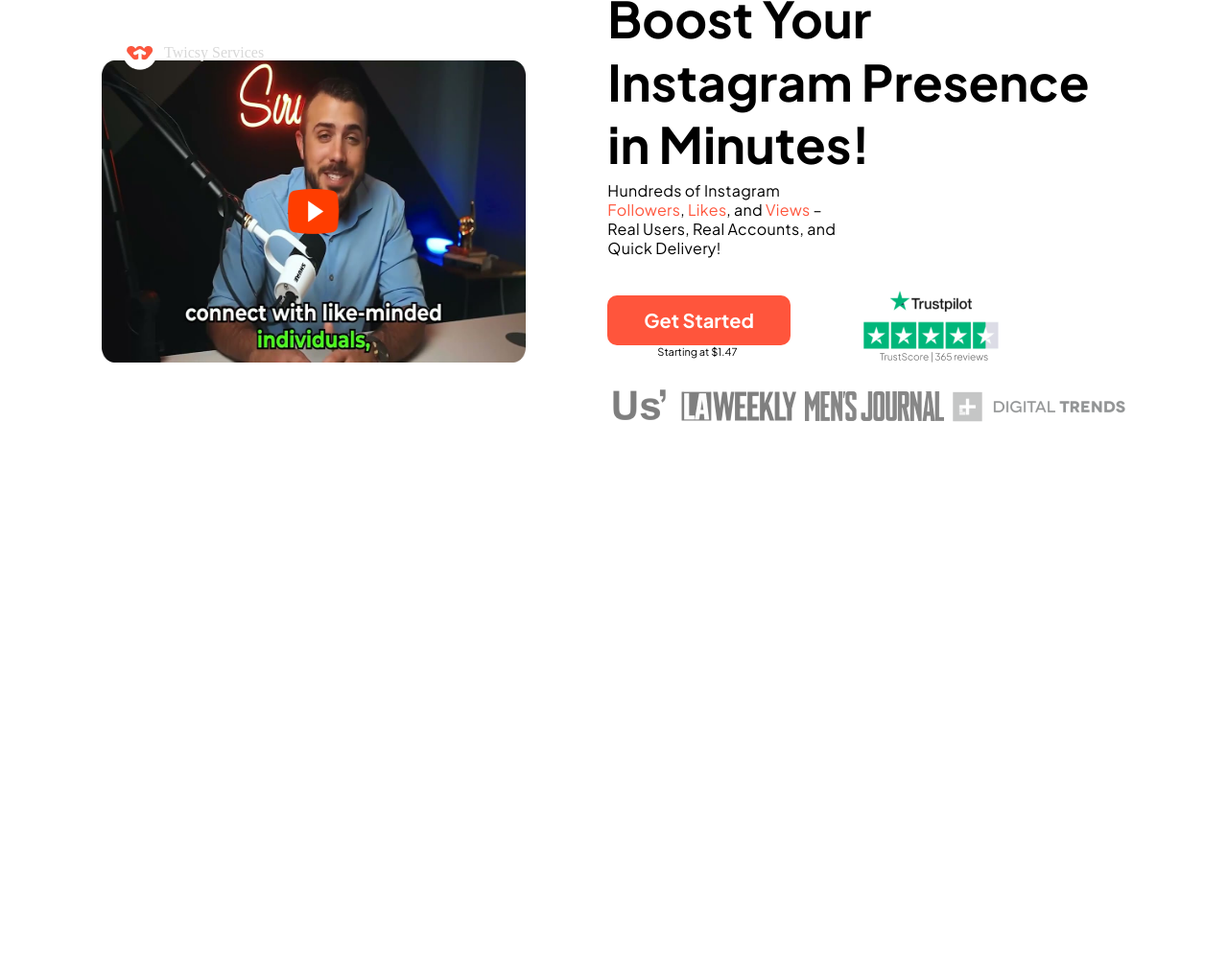
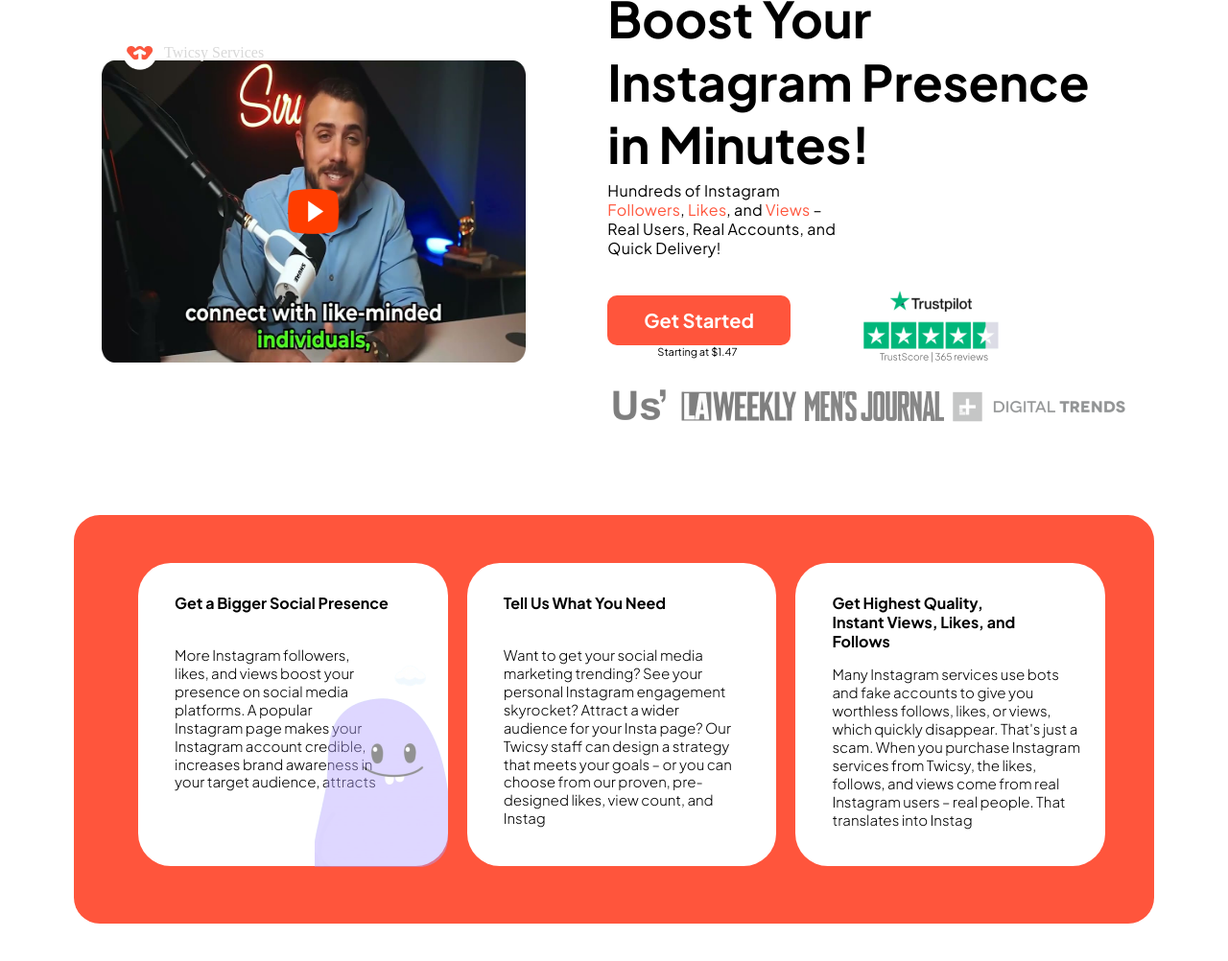
Before and after one commit to sajidmct21/assignment, a plain HTML site: page index.html in a window 1280 px wide. Shown: the part 216-1218 px from the top of the page at 96% size. Before the commit the page ends 800 px from the top, so only its background shows below. Drawn offline with Linux system fonts and the light colour scheme.

Commit message:
Red cards section is completed

```diff
--- a/css/_announcementbar.scss
+++ b/css/_announcementbar.scss
@@ -8,6 +8,7 @@
   --text-color: #747474;
 
 }
+
 .announcementbar {
   background: var(--primaryColor);
   color: var(--white-color);
--- /dev/null
+++ b/css/_redcards.scss
@@ -0,0 +1,39 @@
+.relative {
+  position: relative;
+}
+.absolute {
+  position: absolute;
+  right: 0;
+  bottom: -5px;
+}
+.red-cards {
+  display: flex;
+  justify-content: space-between;
+  background: var(--primaryColor);
+  border-radius: 27px;
+  margin: 78px 77px;
+  padding: 50px 51px 60px 67px;
+  .card {
+    background: #ffffff;
+    width: 32%;
+    border-radius: 34px;
+    h3 {
+      margin: 32px 0px 0 38px;
+      font-family: w700;
+      font-size: 16px;
+      font-weight: 700;
+      line-height: 20.16px;
+      text-align: left;
+    }
+    p {
+      font-family: w300;
+      font-size: 15px;
+      font-weight: 300;
+      line-height: 18.9px;
+      text-align: left;
+      margin: 35px 70px 0 38px;
+      padding-bottom: 38px;
+    }
+  }
+
+}
--- a/css/style.scss
+++ b/css/style.scss
@@ -2,3 +2,4 @@
 @import 'announcementbar';
 @import 'menubar';
 @import 'banner';
+@import 'redcards';
--- a/index.html
+++ b/index.html
@@ -92,7 +92,25 @@
                 </div>
             </div>
         </div>
+    </section>
 
+    <!-- Red Cards -->
+    <section class="red-cards">
+        <div class="card relative">
+            <h3>Get a Bigger Social Presence</h3>
+            <p>More Instagram followers, likes, and views boost your presence on social media platforms. A popular Instagram page makes your Instagram account credible, increases brand awareness in your target audience, attracts</p>
+            <div class="absolute">
+                <img src="images/card-inner-image.png" alt="balo">
+            </div>
+        </div>
+        <div class="card">
+            <h3>Tell Us What You Need</h3>
+            <p style="margin-right: 41px;">Want to get your social media marketing trending? See your personal Instagram engagement skyrocket? Attract a wider audience for your Insta page? Our Twicsy staff can design a strategy that meets your goals – or you can choose from our proven, pre-designed likes, view count, and Instag</p>
+        </div>
+        <div class="card">
+            <h3 style="margin-right: 93px;">Get Highest Quality, Instant Views, Likes, and Follows</h3>
+            <p style="margin-top: 15px; margin-right: 19px;">Many Instagram services use bots and fake accounts to give you worthless follows, likes, or views, which quickly disappear. That's just a scam. When you purchase Instagram services from Twicsy, the likes, follows, and views come from real Instagram users – real people. That translates into Instag</p>
+        </div>
     </section>
 </body>
 
```
Also changed, not shown: css/style.css, 1 other file.
